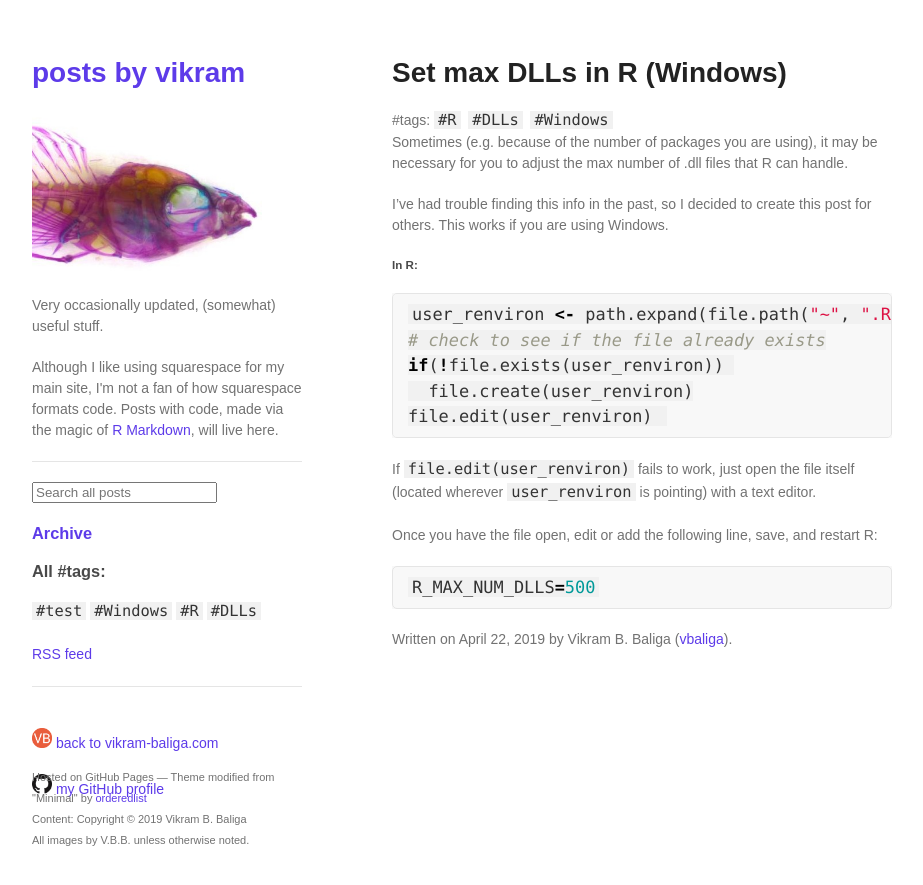
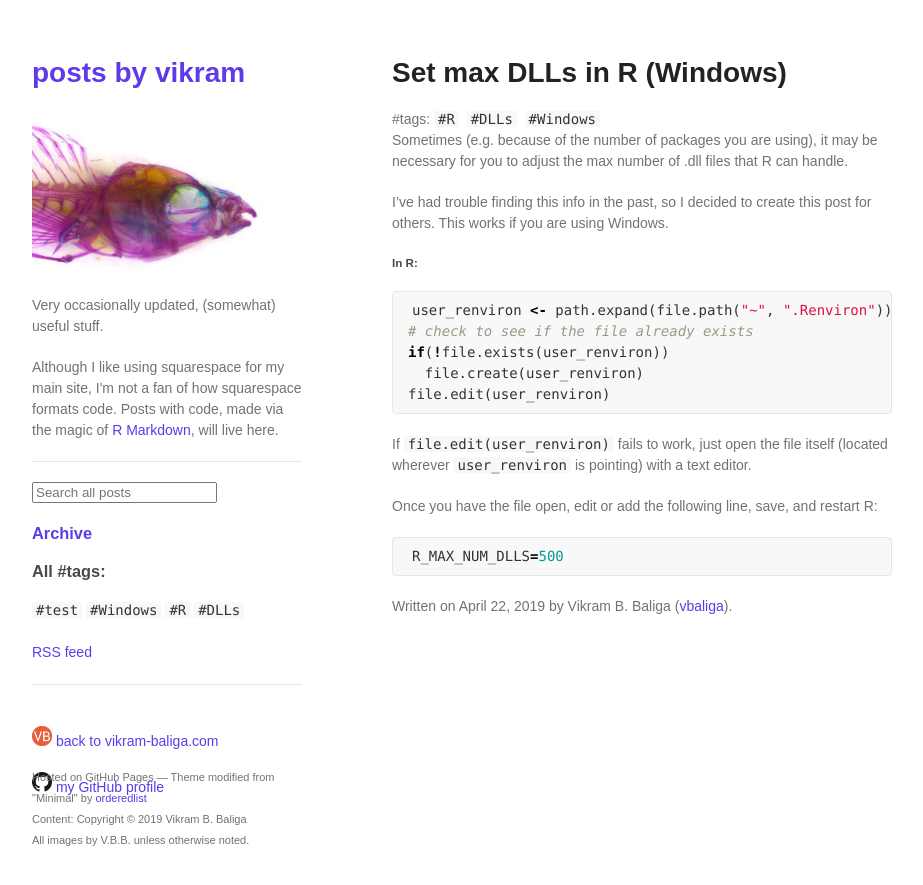
Before and after one commit to vbaliga/vbaliga.github.io, a Jekyll site: the page built from _posts/2019-04-22-setDLLs.md, in a window 1280 px wide. Shown: the top 885 px of the page, without its empty margins (178-1101 px from the left). Built offline with Jekyll 4.4.1, drawn with Linux system fonts in a browser that asks for light colours; a script that is not in the unit is left out.

Commit message:
Update style.css

```diff
--- a/assets/css/style.css
+++ b/assets/css/style.css
@@ -372,10 +372,9 @@ blockquote {
 code, pre {
   font-family: Monaco, Bitstream Vera Sans Mono, Lucida Console, Terminal, Consolas, Liberation Mono, DejaVu Sans Mono, Courier New, monospace;
   color: #333;
-  background-color:#f1f1f1;
+  background-color:#f8f8f8;
   padding-left:4px;
   padding-right:4px;
-  font-size:110%
 }
 
 pre {
```
